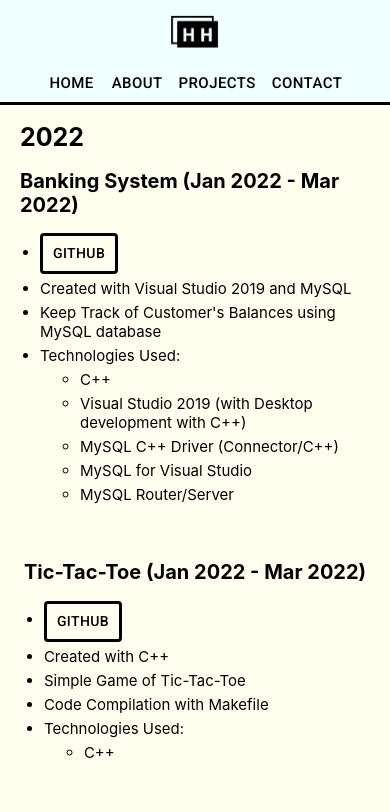
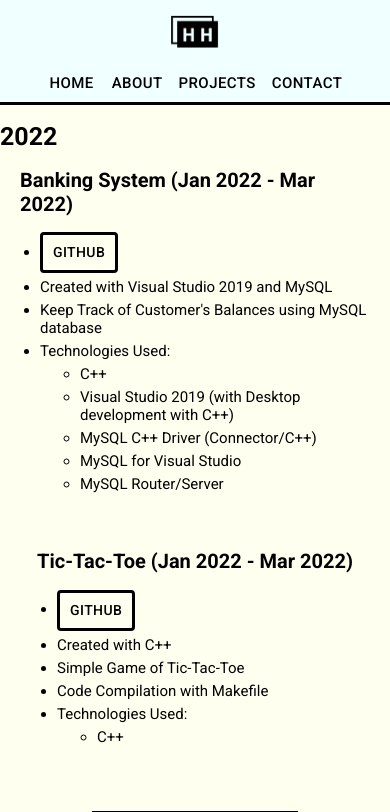
Before and after one commit to haostonh/portfolio, a React (Create React App) app in the folder client/: page /portfolio/projects in a window 390 px wide. Shown: the top 812 px of the page. Built offline with nearby package versions, Linux system fonts and the light colour scheme.

Commit message:
make margins balanced for page styling

```diff
--- a/client/src/pagesCSS/Projects.css
+++ b/client/src/pagesCSS/Projects.css
@@ -19,12 +19,14 @@ li {
 }
 
 .projectBody {
-  margin-left: 60px;
+  margin-left: 40px;
   font-size: 20px;
 }
 
-#projectsFont {
+#projectPageStyle {
   font-family: 'Roboto', sans-serif;
+  margin-left: 20px;
+  margin-right: 20px;
 }
 
 .projectInfo {
@@ -32,11 +34,11 @@ li {
 }
 
 .projectTitle {
-  margin-left: 40px;
+  margin-left: 20px;
 }
 
 .yearTitle {
-  margin-left: 20px;
+  margin-left: 0px;
 }
 
 .projectBodyImageContainer {
@@ -68,9 +70,6 @@ li {
 }
 
 @media screen and (min-width: 426px) and (max-width: 1024px) {
-  #projectsFont {
-    margin-right: 20px;
-  }
   .projectBodyImageContainer {
     margin-right: 0px;
   }
@@ -85,6 +84,10 @@ li {
     margin-left: 0px;
     font-size: 15px;
     margin-right: 15px;
+  }
+  #projectPageStyle {
+    margin-left: 0px;
+    margin-right: 0px;
   }
   .projectTitle {
     margin-left: 20px;
--- a/client/src/pagesCSS/Projects.sass
+++ b/client/src/pagesCSS/Projects.sass
@@ -16,16 +16,18 @@ a:active
 li
   margin-bottom: $margin-xsmall
 .projectBody
-  margin-left: $margin-xlarge
+  margin-left: $margin-large
   font-size: 20px
 #projectPageStyle
   font-family: 'Roboto', sans-serif
+  margin-left: $margin-medium
+  margin-right: $margin-medium
 .projectInfo
   margin-bottom: $margin-medlarge
 .projectTitle
-  margin-left: $margin-large
+  margin-left: $margin-medium
 .yearTitle
-  margin-left: $margin-medium
+  margin-left: 0px
 .projectBodyImageContainer
   display: flex
   flex-direction: row
@@ -42,8 +44,6 @@ li
   margin-bottom: $margin-medium
 
 @media screen and (min-width: 426px) and (max-width: 1024px)
-  #projectPageStyle
-    margin-right: $margin-medium
   .projectBodyImageContainer
     margin-right: 0px
   .projectImage
@@ -55,6 +55,9 @@ li
     margin-left: 0px
     font-size: 15px
     margin-right: $margin-smallmed
+  #projectPageStyle
+    margin-left: 0px
+    margin-right: 0px
   .projectTitle
     margin-left: $margin-medium
     margin-right: $margin-medium
```
Also changed, not shown: 1 other file (tests, documents, lock files or other folders).
